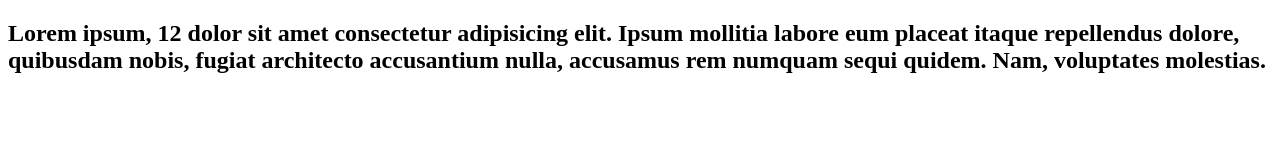
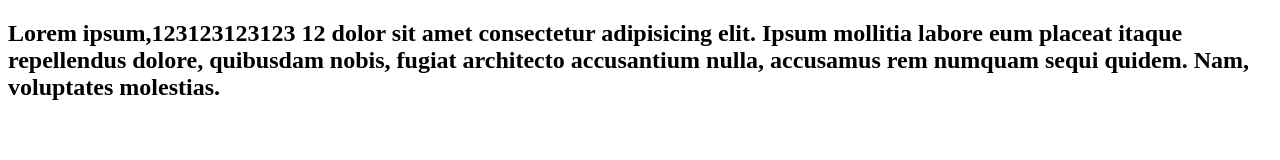
Before and after one commit to devHardzao/praticando-git-github, a plain HTML site: page index.html in a window 1280 px wide. Drawn offline with Linux system fonts and the light colour scheme.

Commit message:
adiconando h2

```diff
--- a/index.html
+++ b/index.html
@@ -7,6 +7,6 @@
     <title>Git e Github</title>
 </head>
 <body>
-    <h2>Lorem ipsum, 12 dolor sit amet consectetur adipisicing elit. Ipsum mollitia labore eum placeat itaque repellendus dolore, quibusdam nobis, fugiat architecto accusantium nulla, accusamus rem numquam sequi quidem. Nam, voluptates molestias.</h2>
+    <h2>Lorem ipsum,123123123123 12 dolor sit amet consectetur adipisicing elit. Ipsum mollitia labore eum placeat itaque repellendus dolore, quibusdam nobis, fugiat architecto accusantium nulla, accusamus rem numquam sequi quidem. Nam, voluptates molestias.</h2>
 </body>
 </html>
```
